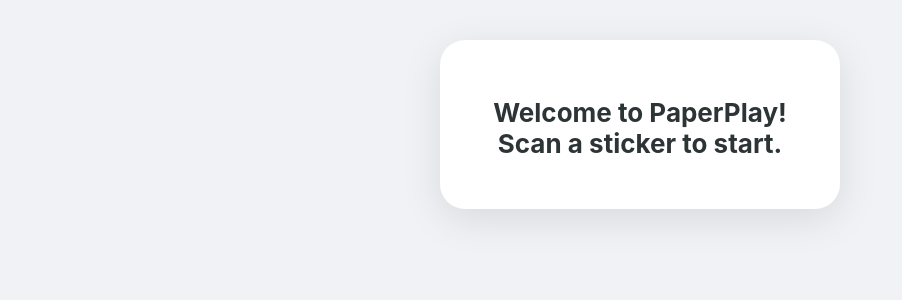
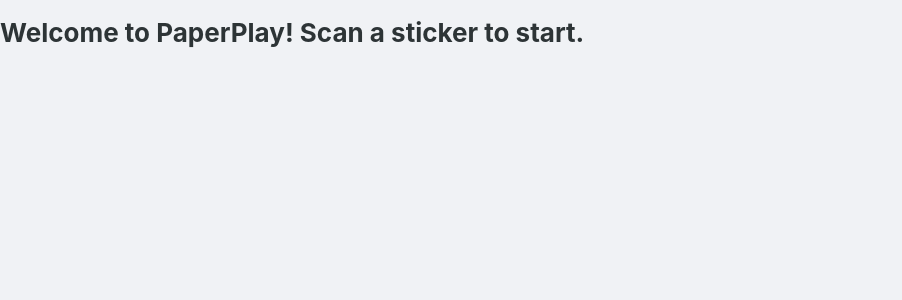
Before and after one commit to supercaylib/paperplay, a React (Vite) app: page / in a window 1280 px wide. Shown: the top 300 px of the page, without its empty margins (0-902 px from the left). Built offline with nearby package versions, Linux system fonts and the light colour scheme.

Commit message:
Remove global wrapper to fix admin layout

```diff
--- a/src/App.jsx
+++ b/src/App.jsx
@@ -4,7 +4,7 @@
 
 function App() {
   return (
-    <div className="app-container">
+    <div>
       <Routes>
         <Route path="/" element={<h1>Welcome to PaperPlay! Scan a sticker to start.</h1>} />
         <Route path="/admin" element={<Admin />} />
```
